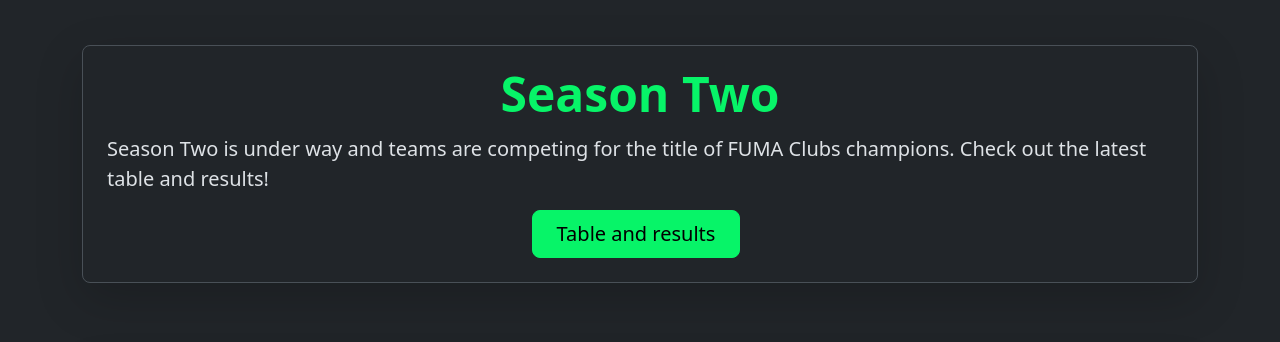
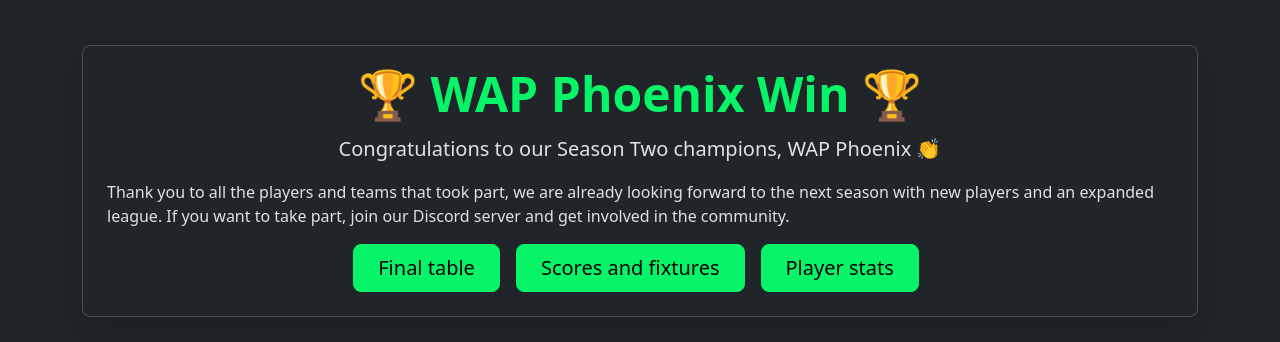
Before and after one commit to garrytrinder/fuma-clubs, a Next.js app: page / in a window 1280 px wide. Shown: the part 374-716 px from the top of the page. Built offline with nearby package versions, Linux system fonts and the light colour scheme; no server answers.

Commit message:
feat: Update Season Two header and content to celebrate WAP Phoenix as champions

```diff
--- a/app/page.tsx
+++ b/app/page.tsx
@@ -11,12 +11,17 @@
     <section className="col-xxl-8 mx-auto p-4 my-3 rounded-3 border shadow-lg">
       <div className="row flex-lg-row-reverse align-items-center g-5">
         <div className="col-lg-12">
-          <h2 className="display-5 fw-bold text-primary lh-1 mb-3 text-center">Season Two</h2>
-          <p className="lead">
-            Season Two is under way and teams are competing for the title of FUMA Clubs champions. Check out the latest table and results!
+          <h2 className="display-5 fw-bold text-primary lh-1 mb-3 text-center">🏆 WAP Phoenix Win 🏆 </h2>
+          <p className="lead text-center">
+            Congratulations to our Season Two champions, WAP Phoenix 👏
           </p>
-          <div className="d-gri`d gap-2 d-md-flex justify-content-center">
-            <Link className="btn btn-primary btn-lg px-4 me-md-2" href="/season-two/table">Table and results</Link>
+          <p>
+            Thank you to all the players and teams that took part, we are already looking forward to the next season with new players and an expanded league. If you want to take part, join our Discord server and get involved in the community.
+          </p>
+          <div className="d-grid gap-2 d-md-flex justify-content-center">
+            <Link className="btn btn-primary btn-lg px-4 me-md-2" href="/season-two/table">Final table</Link>
+            <Link className="btn btn-primary btn-lg px-4 me-md-2" href="/season-two/scores-fixtures">Scores and fixtures</Link>
+            <Link className="btn btn-primary btn-lg px-4 me-md-2" href="/season-two/player-stats">Player stats</Link>
           </div>
         </div>
       </div>
```
